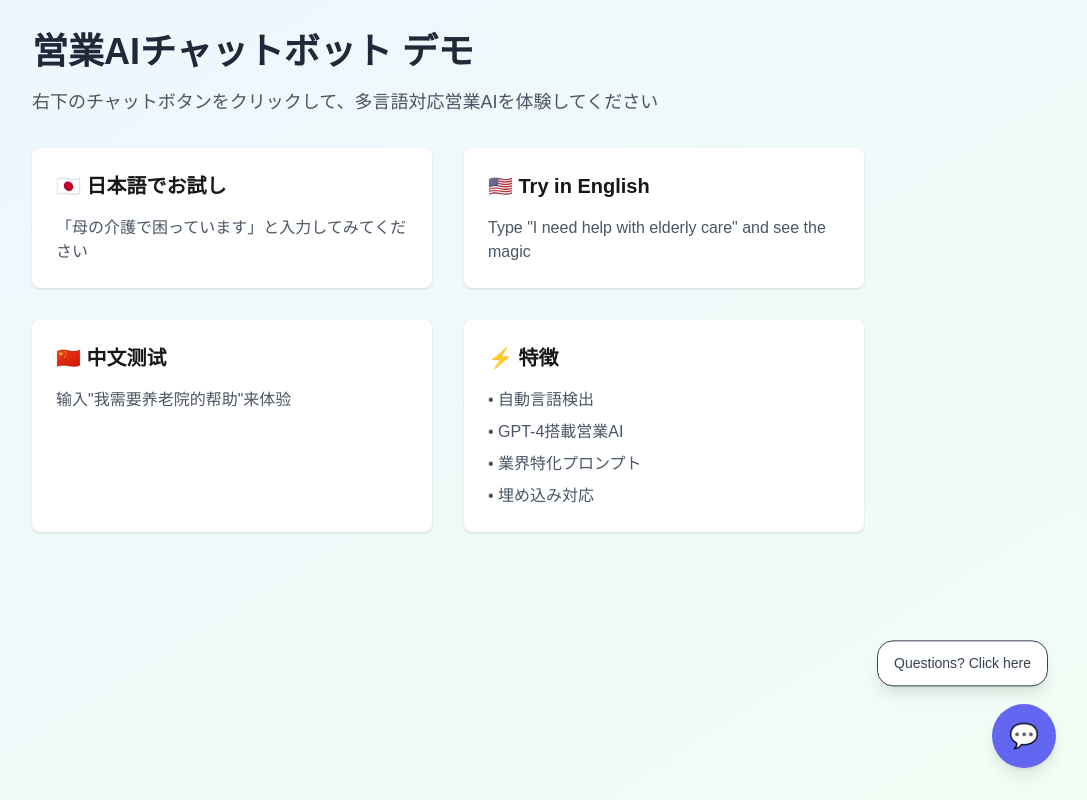
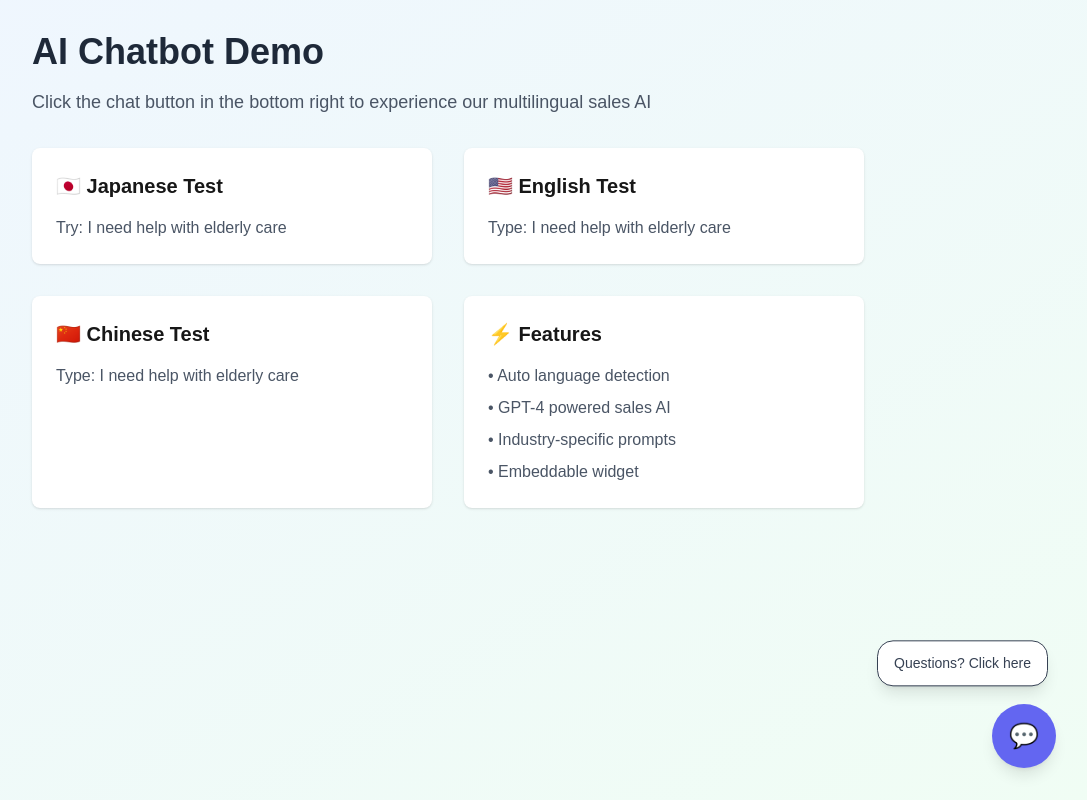
Before and after one commit to Akira9018/chatbot-saas, a Next.js app: page / in a window 1280 px wide. Shown: the whole page, without its empty margins (192-1279 px from the left). Built offline with nearby package versions, Linux system fonts and the light colour scheme.

Commit message:
Fix page.tsx escaping issues - use English text only

```diff
--- a/src/app/page.tsx
+++ b/src/app/page.tsx
@@ -3,50 +3,48 @@ import ChatWidget from '@/components/ChatWidget'
 export default function Home() {
   return (
     <div className="min-h-screen bg-gradient-to-br from-blue-50 to-green-50">
-      {/* デモサイト */}
       <div className="max-w-4xl mx-auto p-8">
         <h1 className="text-4xl font-bold text-gray-800 mb-4">
-          営業AIチャットボット デモ
+          AI Chatbot Demo
         </h1>
         <p className="text-gray-600 text-lg mb-8">
-          右下のチャットボタンをクリックして、多言語対応営業AIを体験してください
+          Click the chat button in the bottom right to experience our multilingual sales AI
         </p>
 
         <div className="grid md:grid-cols-2 gap-8">
           <div className="bg-white p-6 rounded-lg shadow-sm">
-            <h2 className="text-xl font-semibold mb-4">🇯🇵 日本語でお試し</h2>
-            <p className="text-gray-600">「母の介護で困っています」と入力してみてください</p>
+            <h2 className="text-xl font-semibold mb-4">🇯🇵 Japanese Test</h2>
+            <p className="text-gray-600">Try: I need help with elderly care</p>
           </div>
 
           <div className="bg-white p-6 rounded-lg shadow-sm">
-            <h2 className="text-xl font-semibold mb-4">🇺🇸 Try in English</h2>
-            <p className="text-gray-600">Type "I need help with elderly care" and see the magic</p>
+            <h2 className="text-xl font-semibold mb-4">🇺🇸 English Test</h2>
+            <p className="text-gray-600">Type: I need help with elderly care</p>
           </div>
 
           <div className="bg-white p-6 rounded-lg shadow-sm">
-            <h2 className="text-xl font-semibold mb-4">🇨🇳 中文测试</h2>
-            <p className="text-gray-600">输入"我需要养老院的帮助"来体验</p>
+            <h2 className="text-xl font-semibold mb-4">🇨🇳 Chinese Test</h2>
+            <p className="text-gray-600">Type: I need help with elderly care</p>
           </div>
 
           <div className="bg-white p-6 rounded-lg shadow-sm">
-            <h2 className="text-xl font-semibold mb-4">⚡ 特徴</h2>
+            <h2 className="text-xl font-semibold mb-4">⚡ Features</h2>
             <ul className="text-gray-600 space-y-2">
-              <li>• 自動言語検出</li>
-              <li>• GPT-4搭載営業AI</li>
-              <li>• 業界特化プロンプト</li>
-              <li>• 埋め込み対応</li>
+              <li>• Auto language detection</li>
+              <li>• GPT-4 powered sales AI</li>
+              <li>• Industry-specific prompts</li>
+              <li>• Embeddable widget</li>
             </ul>
           </div>
         </div>
       </div>
 
-      {/* チャットウィジェット */}
       <ChatWidget
         customerId="demo"
         language="auto"
         primaryColor="#6366f1"
-        botName="さくら苑"
-        greetingMessage="こんにちは！介護のことでお困りではありませんか？😊"
+        botName="Care Bot"
+        greetingMessage="Hello! How can I help you with care services today?"
       />
     </div>
   )
```
